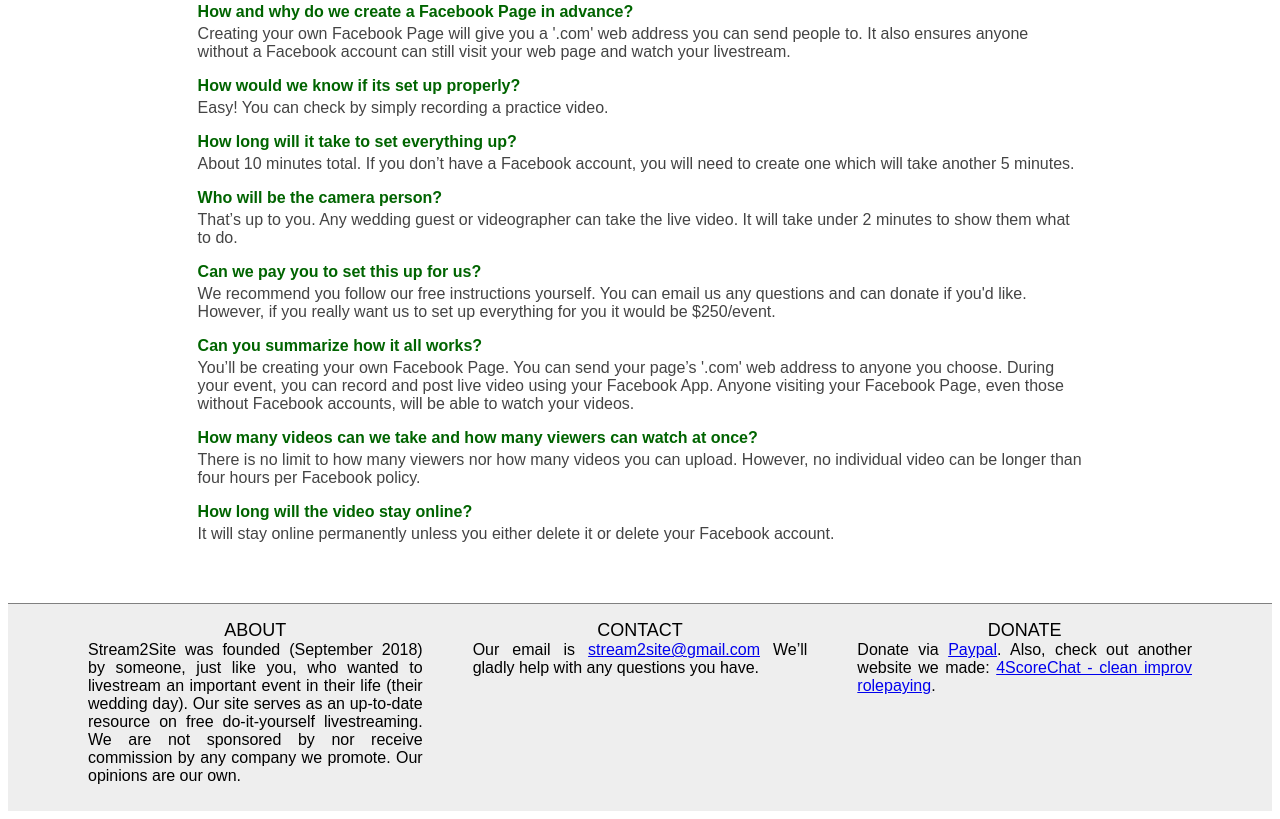
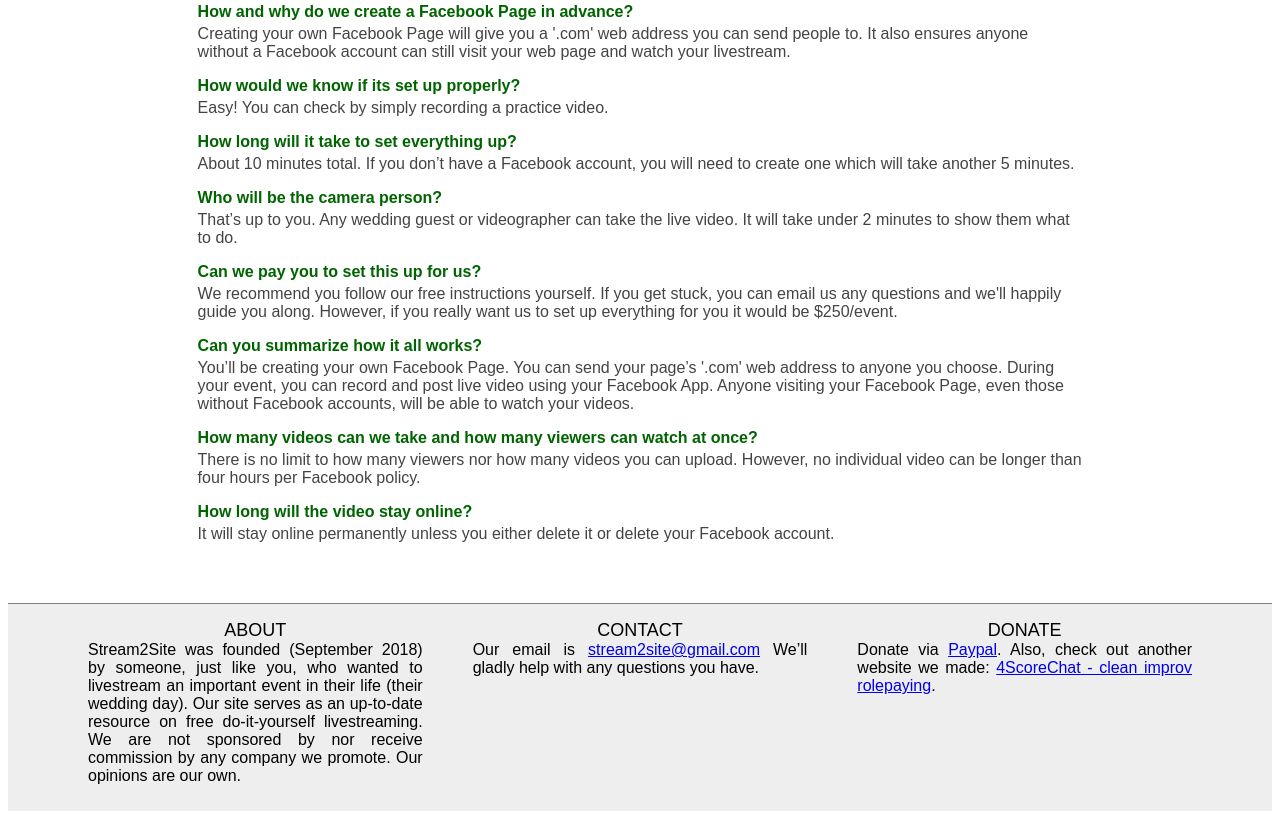
Before and after one commit to mssiegel/livestream, a website built with webpack: page src/index.html in a window 1280 px wide. Shown: the part 2040-2859 px from the top of the page. Built offline with nearby package versions, Linux system fonts and the light colour scheme.

Commit message:
edited some text

```diff
--- a/src/index.html
+++ b/src/index.html
@@ -110,7 +110,7 @@
       <p class="question">Who will be the camera person?
       <p class="answer">That’s up to you. Any wedding guest or videographer can take the live video. It will take under 2 minutes to show them what to do.</p>
       <p class="question">Can we pay you to set this up for us?
-      <p class="answer">We recommend you follow our free instructions yourself. You can email us any questions and can donate if you'd like. However, if you really want us to set up everything for you it would be $250/event.</p>
+      <p class="answer">We recommend you follow our free instructions yourself. If you get stuck, you can email us any questions and we'll happily guide you along. However, if you really want us to set up everything for you it would be $250/event.</p>
       <p class="question">Can you summarize how it all works?
       <p class="answer">You’ll be creating your own Facebook Page. You can send your page’s '.com' web address to anyone you choose. During your event, you can record and post live video using your Facebook App. Anyone visiting your Facebook Page, even those without Facebook accounts, will be able to watch your videos.</p>
       <p class="question">How many videos can we take and how many viewers can watch at once?
```
